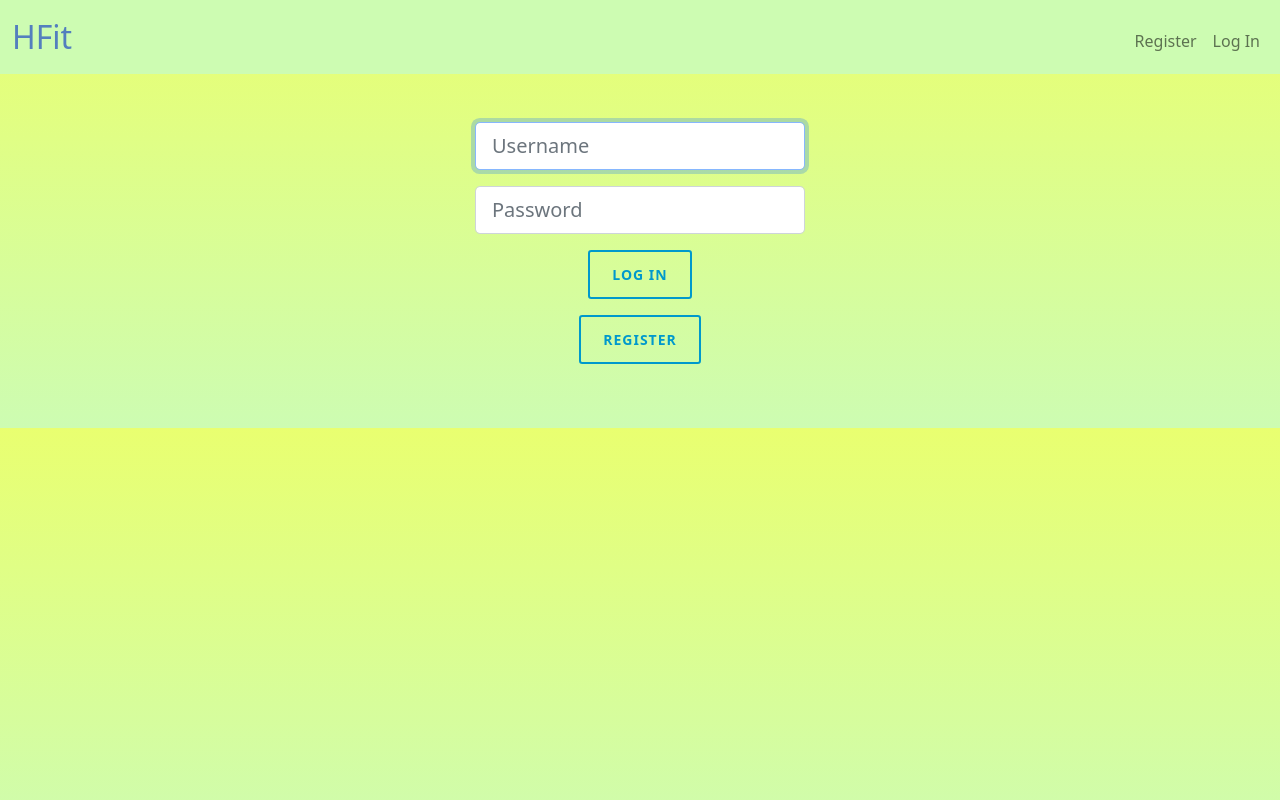
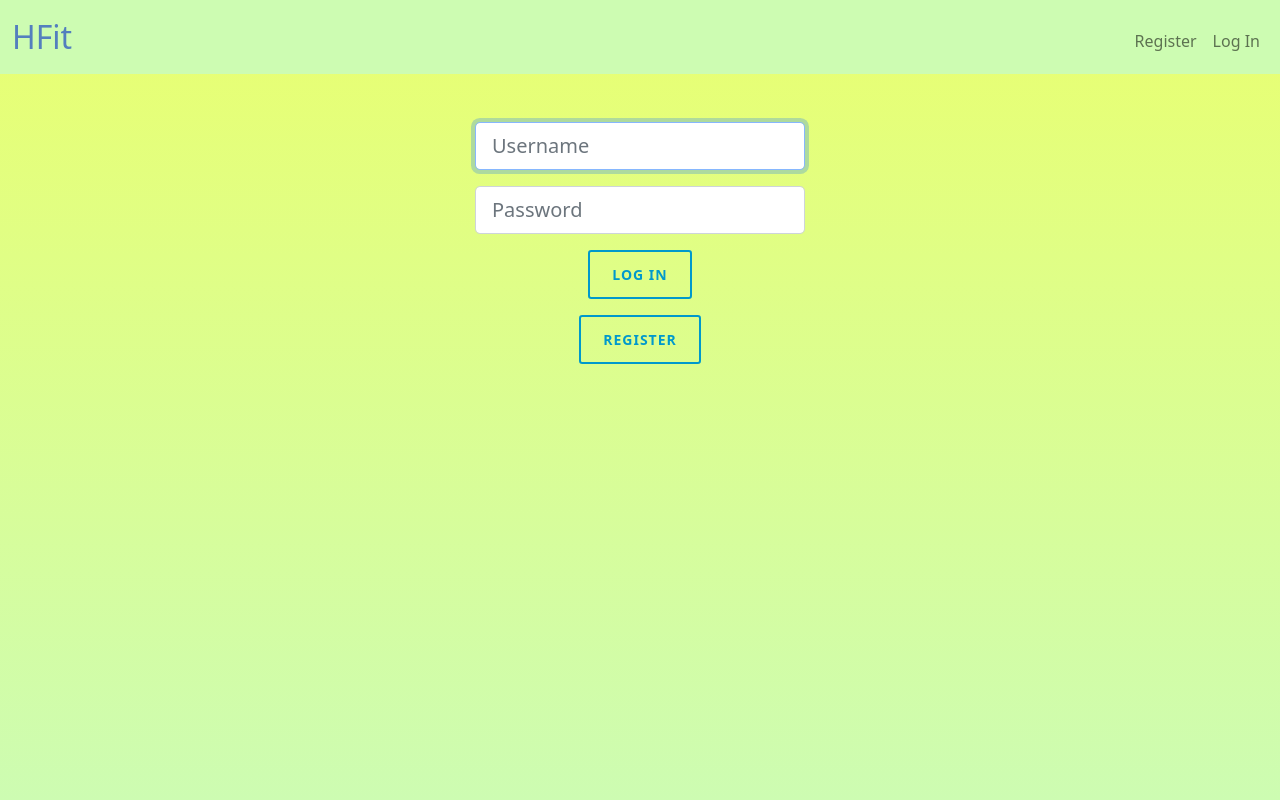
Before and after one commit to dalilaoliva/final_project, a Flask app: page / in a window 1280 px wide. Run offline with Flask 2, Linux system fonts and the light colour scheme; some libraries are stand-ins or nearby versions.

Commit message:
design changes

```diff
--- a/static/styles.css
+++ b/static/styles.css
@@ -22,12 +22,12 @@ nav .navbar-brand .green
     color: #2e944b;
 } */
 
-body {
+html, body {
     height: 100%;
-    min-height: 100%;
+    /* min-height: 100%; */
     /* background: linear-gradient(141deg, #e9ff70 0%, #ffd670 51%, #ff9770 75%); */
     background: linear-gradient(to bottom, #e9ff70, #cdfcb2);
-    background-size: 100%;
+    /* background-size: 100%; */
 	/* background-repeat: no-repeat; */
   }
 
```
